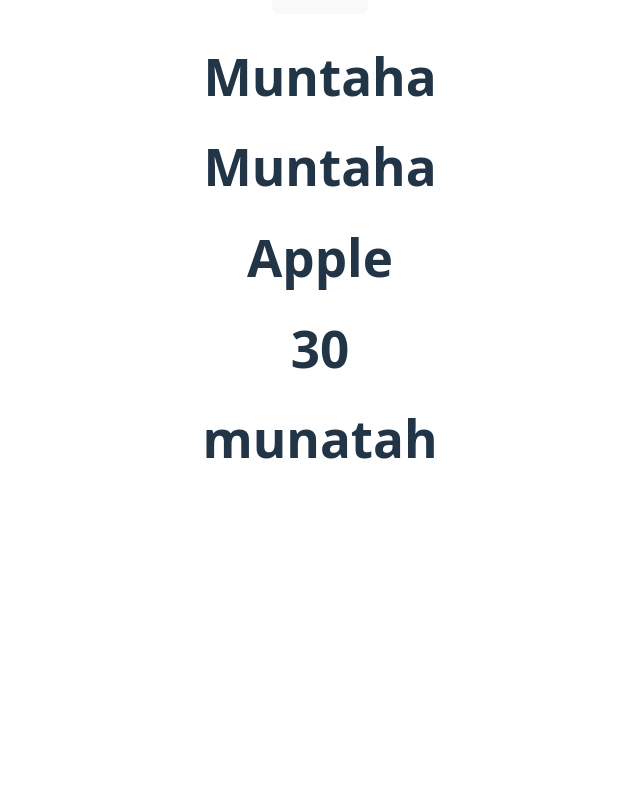
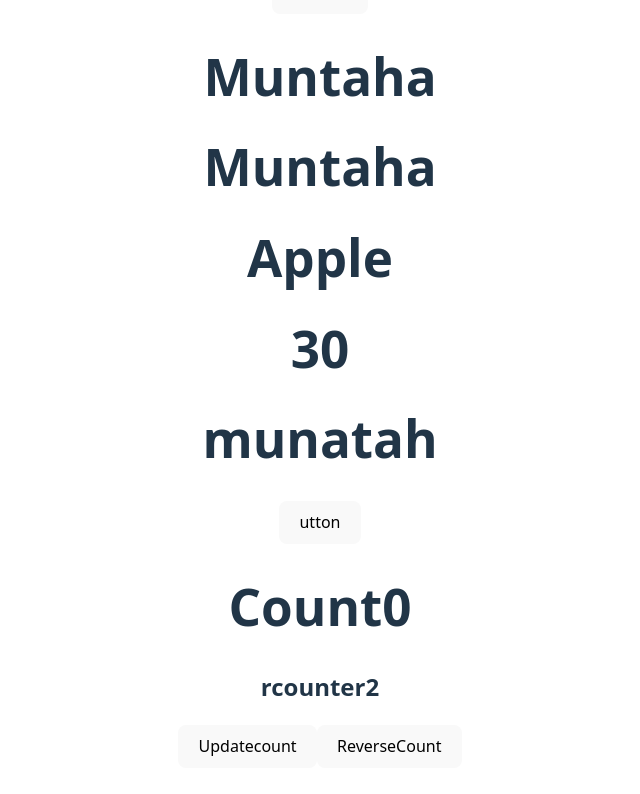
Before and after one commit to Muntahasiddique/react_blog, a React (Vite) app: page / in a window 1280 px wide. Shown: the part 629-1423 px from the top of the page, without its empty margins (320-960 px from the left). Before the commit the page ends 1162 px from the top, so only its background shows below. Built offline with nearby package versions, Linux system fonts and the light colour scheme.

Commit message:
Implimented states

```diff
--- a/src/App.jsx
+++ b/src/App.jsx
@@ -7,18 +7,26 @@ import { Name } from './jsx-insidehtml'
 import { forjsx } from './jsx-insidehtml'
 import { Operations } from './jsx-insidehtml'
 import { Obj} from './jsx-insidehtml'
+import { Counter } from './states'
 function App() {
+   const fruit=(ammm)=>{
+alert("ammm")
+  }
 return(
 <>
+
 <Header />
 <h1>
   My first component{sum()}
+
 </h1>
+
 <MyfIRST/>
 <Animl/>
 <MyParagarph/>
 <Myname/>
-
+  <button onClick={()=>fruit("Ammmm")} >utton</button>
+<Counter />
 </>
 )
 }
@@ -58,4 +66,8 @@ function Myname(){
   )
 
 }
+
+
+
+
 export default App
--- /dev/null
+++ b/src/states.jsx
@@ -0,0 +1,19 @@
+
+
+import { useState } from "react";
+export const Counter=()=>{
+     const [count,UpdatedCOUNT]  = useState(0);
+     const [rcount,rcountup] = useState(2)
+const incrementCount=()=>{
+   UpdatedCOUNT(count +1)
+}
+
+    return(
+        <>
+        <h1>Count{count} </h1>
+        <h2>rcounter{rcount}</h2>
+<button onClick={incrementCount} >Updatecount</button>
+<button onClick={()=>rcountup(rcount-1)} >ReverseCount</button>
+</>
+    )
+}
```
